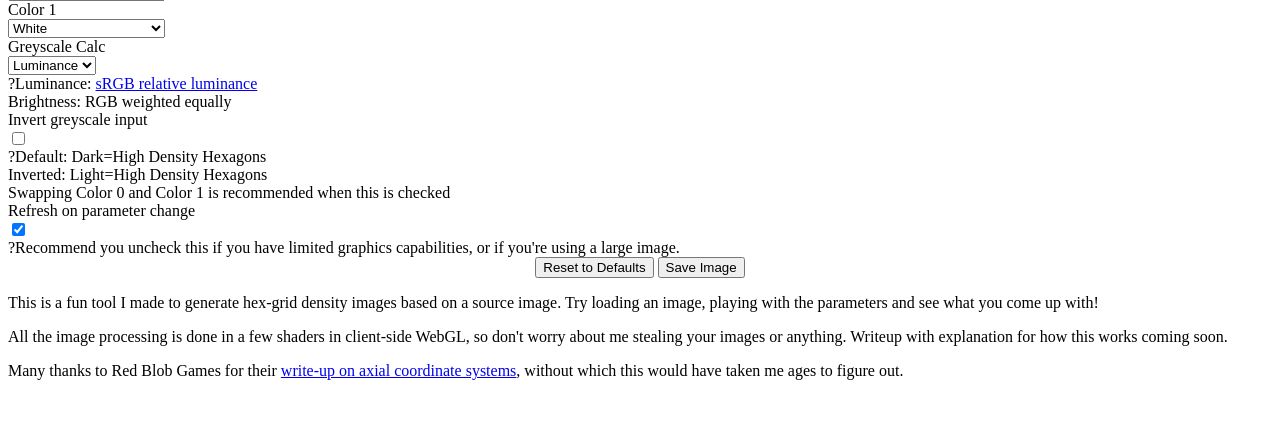
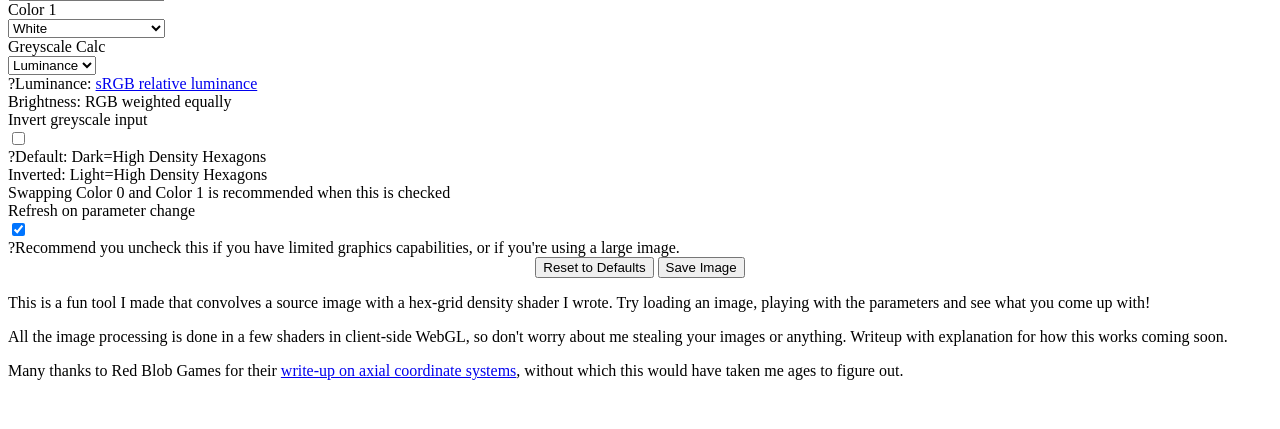
Before and after one commit to swopet/trevors-cave, a PHP site: page /hex-shader-applet.php in a window 1280 px wide. Shown: the part 371-800 px from the top of the page. Run offline with PHP 8.4, Linux system fonts and the light colour scheme.

Commit message:
edit hex blurb

```diff
--- a/posts/hex-shader-applet.php
+++ b/posts/hex-shader-applet.php
@@ -75,7 +75,7 @@
 		<button onclick="saveImage()">Save Image</button>
 		</div>
 	</div>
-	<p>This is a fun tool I made to generate hex-grid density images based on a source image. Try loading an image, playing with the parameters and see what you come up with!</p>
+	<p>This is a fun tool I made that convolves a source image with a hex-grid density shader I wrote. Try loading an image, playing with the parameters and see what you come up with!</p>
 	<p>All the image processing is done in a few shaders in client-side WebGL, so don't worry about me stealing your images or anything. Writeup with explanation for how this works coming soon.</p>
 	<p>Many thanks to Red Blob Games for their <a href="https://www.redblobgames.com/grids/hexagons/" target="_blank"> write-up on axial coordinate systems</a>, without which this would have taken me ages to figure out.</p>
 </div>
```
